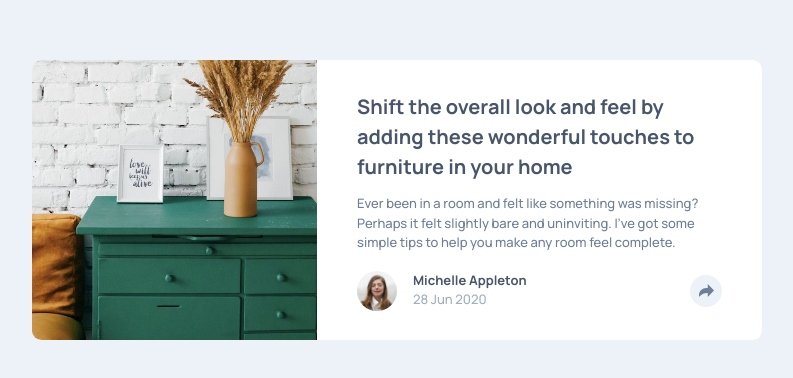
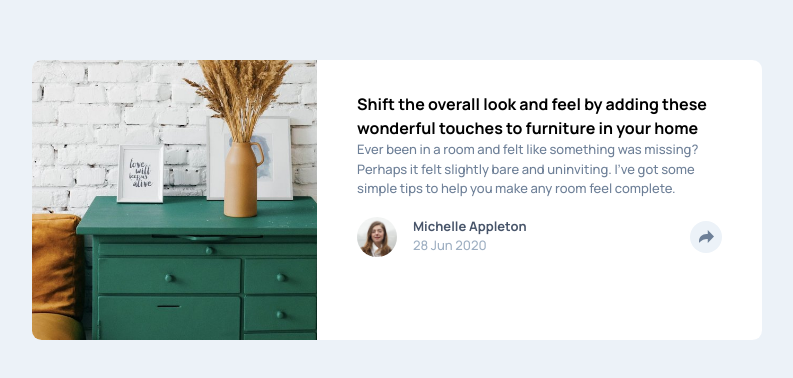
Before and after one commit to ItzNadeesH/Article-preview-component, a plain HTML site: page index.html in a window 1280 px wide. Shown: the part 200-578 px from the top of the page, without its empty margins (243-1036 px from the left). Drawn offline with Linux system fonts and the light colour scheme.

Commit message:
Update styles.css

```diff
--- a/styles.css
+++ b/styles.css
@@ -134,7 +134,7 @@ body {
     padding: 2.25rem 2rem 1.25rem 2rem;
 }
 
-.text-container h4 {
+.text-container h2 {
     color: var(--Very-Dark-Grayish-Blue);
     margin-bottom: 1rem;
 }
@@ -300,13 +300,13 @@ body {
 }
 
 @media (min-width: 840px) {
-  .text-container h4 {
+  .text-container h2 {
     font-size: 1.125rem;
   }
 }
 
 @media (min-width: 870px) {
-  .text-container h4 {
+  .text-container h2 {
     font-size: 1.25rem;
     margin-bottom: 0.75rem;
   }
```
